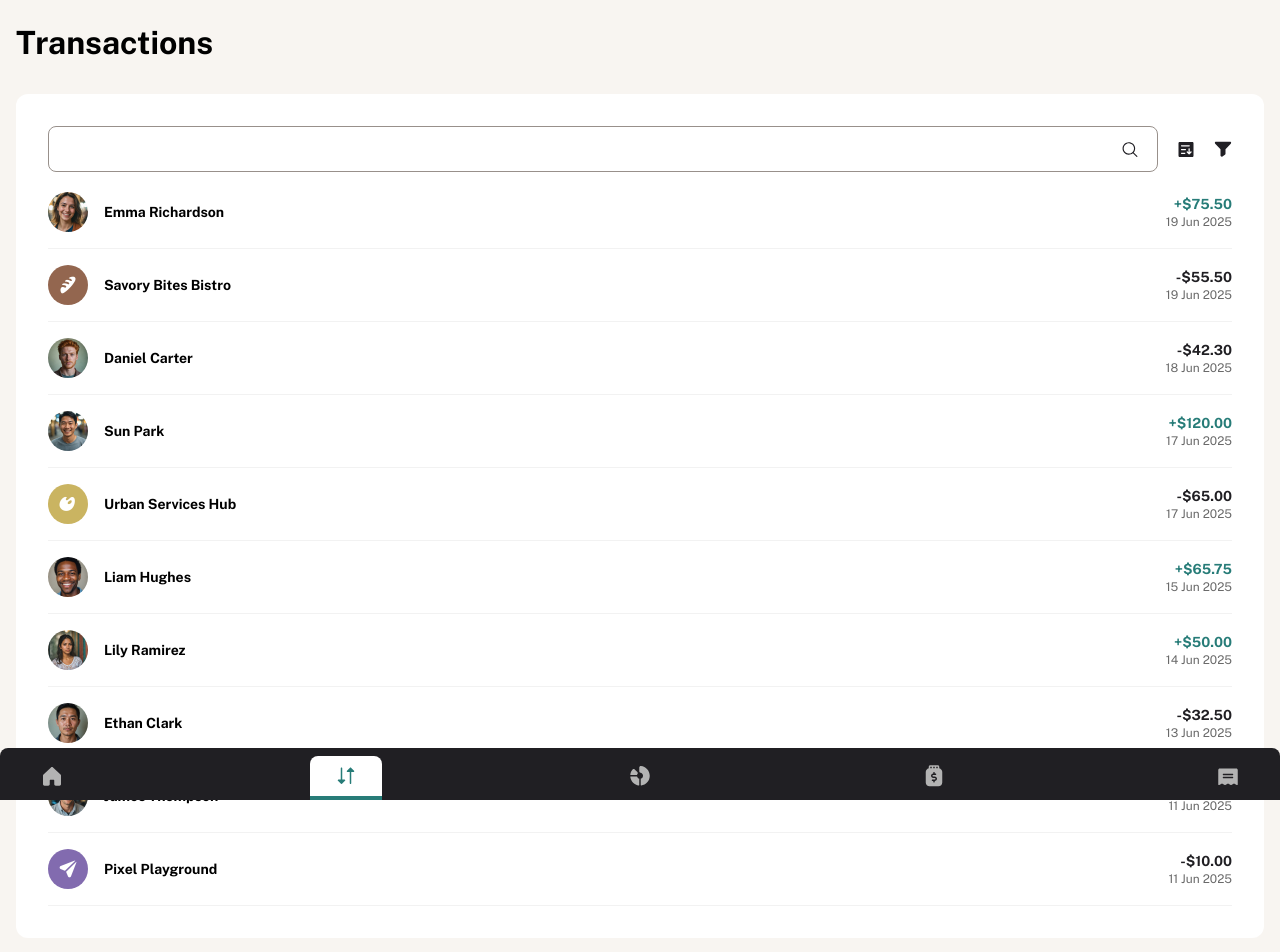
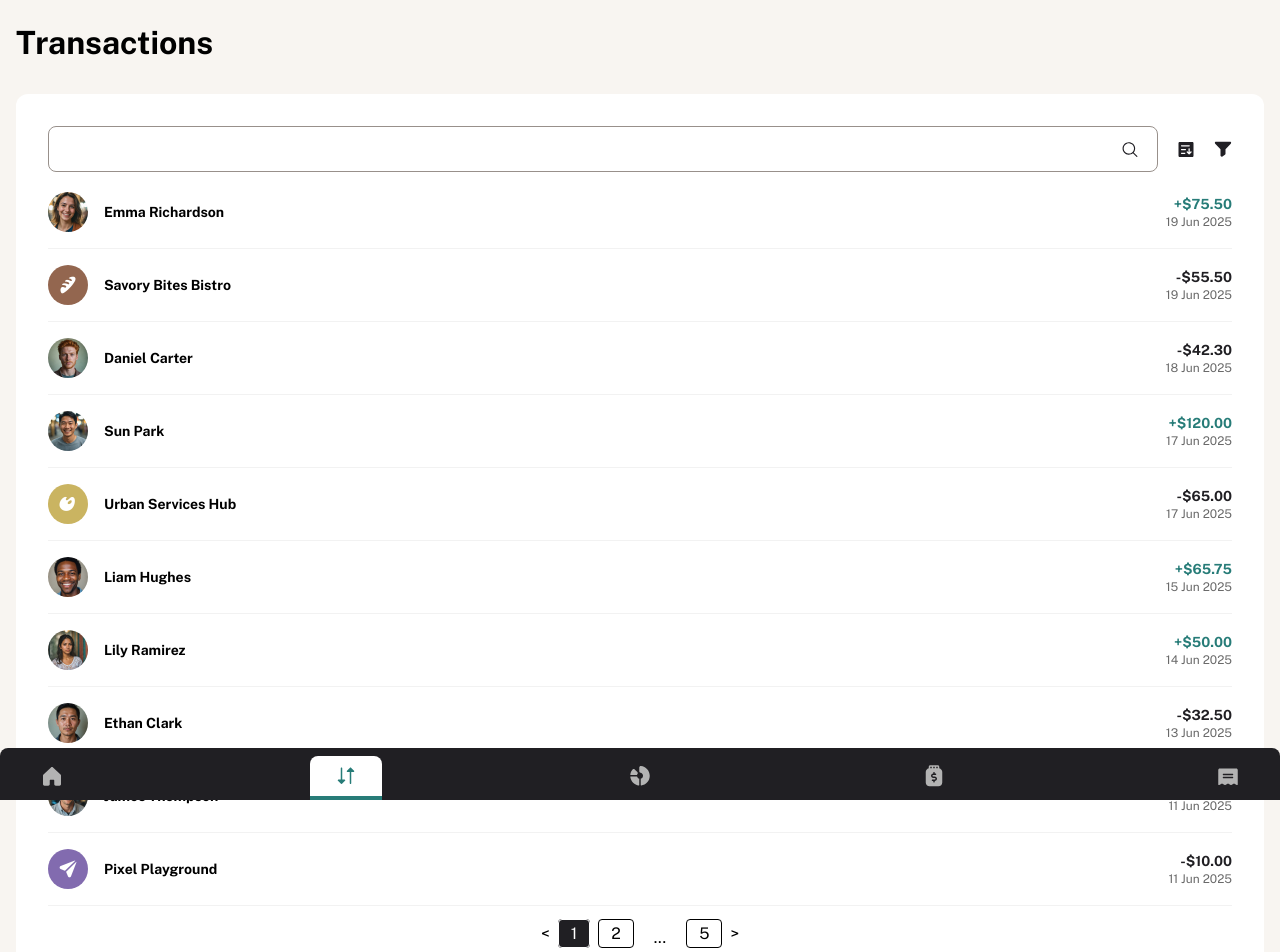
Before and after one commit to alexisborron/personal-finance-app, a React (Vite) app: page /transactions in a window 1280 px wide. Shown: the top 952 px of the page. Built offline with nearby package versions, Linux system fonts and the light colour scheme.

Commit message:
add simple pagination to TransactionsPage and clean up/refactor transaction list

```diff
--- a/package.json
+++ b/package.json
@@ -15,6 +15,7 @@
     "react": "^19.1.0",
     "react-chartjs-2": "^5.3.0",
     "react-dom": "^19.1.0",
+    "react-paginate": "^8.3.0",
     "react-router-dom": "^7.6.2",
     "tailwindcss": "^4.1.10"
   },
--- a/src/pages/Overview/OverviewPage.jsx
+++ b/src/pages/Overview/OverviewPage.jsx
@@ -57,7 +57,7 @@ export default function OverviewPage({ data }) {
         icon={CaretRightIcon}
         path="/transactions"
       >
-        <TransactionList data={transactions} />
+        <TransactionList data={transactions.slice(0, 5)} />
       </SectionCard>
       {/* Budgets */}
       <SectionCard
--- /dev/null
+++ b/src/pages/Transactions/PaginatedTransactionList.jsx
@@ -0,0 +1,45 @@
+import { useState, useEffect } from "react";
+import ReactPaginate from "react-paginate";
+import TransactionList from "./TransactionList";
+
+export default function PaginatedTransactionList({ itemsPerPage, items }) {
+  const [itemOffset, setItemOffset] = useState(0);
+
+  const endOffset = itemOffset + itemsPerPage;
+  console.log(`Loading items from ${itemOffset} to ${endOffset}`);
+  const currentItems = items.slice(itemOffset, endOffset);
+  const pageCount = Math.ceil(items.length / itemsPerPage);
+
+  // Invoke when user click to request another page.
+  const handlePageClick = (event) => {
+    const newOffset = (event.selected * itemsPerPage) % items.length;
+    setItemOffset(newOffset);
+  };
+
+  useEffect(() => {
+    window.scrollTo({
+      top: 0,
+      behavior: "instant",
+    });
+  }, [itemOffset]);
+
+  return (
+    <>
+      <TransactionList data={currentItems} itemsPerPage={10} />
+      <ReactPaginate
+        breakLabel="..."
+        nextLabel=">"
+        onPageChange={handlePageClick}
+        pageRangeDisplayed={1}
+        marginPagesDisplayed={1}
+        pageCount={pageCount}
+        previousLabel="<"
+        containerClassName="flex justify-center gap-2 mt-4"
+        pageLinkClassName="px-3 py-1 border rounded"
+        activeLinkClassName="bg-grey-900 text-white"
+        breakClassName="px-3 py-1"
+        renderOnZeroPageCount={null}
+      />
+    </>
+  );
+}
--- a/src/pages/Transactions/TransactionList.jsx
+++ b/src/pages/Transactions/TransactionList.jsx
@@ -1,9 +1,9 @@
 import TransactionItem from "../../components/TransactionItem";
 
-export default function TransactionList({ data, listLength = 5 }) {
+export default function TransactionList({ data }) {
   return (
     <ul>
-      {data.slice(0, listLength).map((transaction) => (
+      {data.map((transaction) => (
         <TransactionItem key={transaction.name} {...transaction} />
       ))}
     </ul>
--- a/src/pages/Transactions/TransactionsPage.jsx
+++ b/src/pages/Transactions/TransactionsPage.jsx
@@ -1,7 +1,7 @@
 import SearchIcon from "../../assets/images/icon-search.svg";
 import FilterIcon from "../../assets/images/icon-filter-mobile.svg";
 import SortIcon from "../../assets/images/icon-sort-mobile.svg";
-import TransactionList from "./TransactionList";
+import PaginatedTransactionList from "./PaginatedTransactionList";
 
 function TransactionsPage({ data }) {
   return (
@@ -23,7 +23,7 @@ function TransactionsPage({ data }) {
           <img src={SortIcon} alt="Filter Icon" />
           <img src={FilterIcon} alt="Filter Icon" />
         </div>
-        <TransactionList data={data.transactions} listLength={10} />
+        <PaginatedTransactionList itemsPerPage={10} items={data.transactions} />
       </section>
     </main>
   );
--- a/src/pages/TransactionsPage.jsx
+++ /dev/null
@@ -1,10 +0,0 @@
-function TransactionsPage() {
-  return (
-    <div>
-      <h1>Transactions Page</h1>
-      <p>This page is under construction.</p>
-    </div>
-  );
-}
-
-export default TransactionsPage;
```
Also changed, not shown: 1 other file (tests, documents, lock files or other folders).
